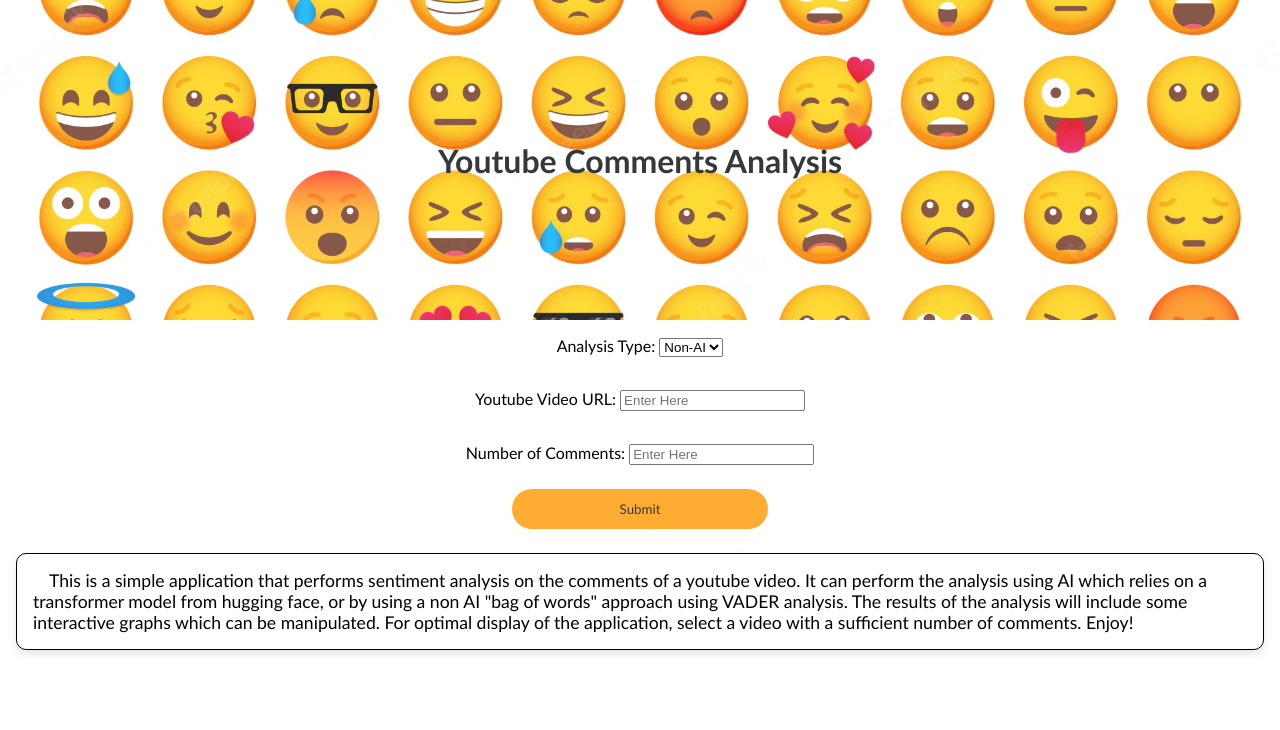
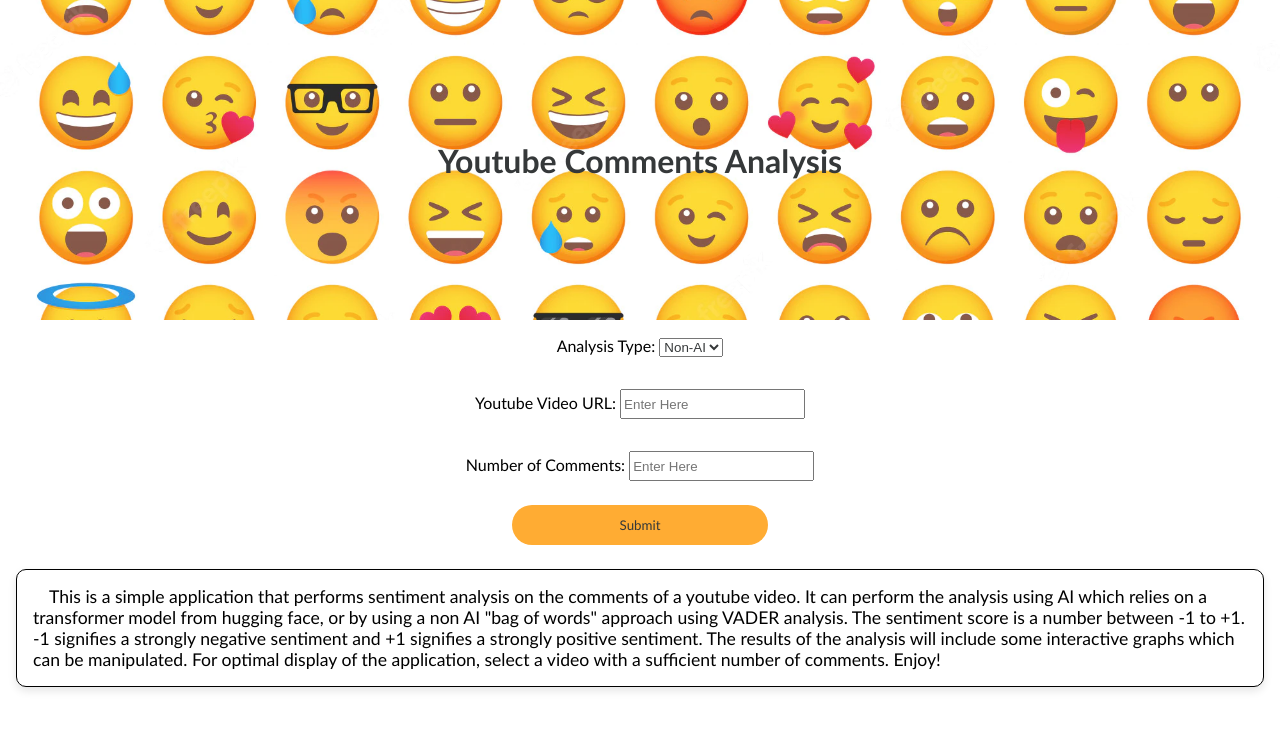
Before and after one commit to MastrMatt/youtubeNLP, a Django app: page / in a window 1280 px wide. Shown: the top 730 px of the page. Run offline with Django 5.2, Linux system fonts and the light colour scheme.

Commit message:
Some minor touchups

```diff
--- a/backend/comments/forms.py
+++ b/backend/comments/forms.py
@@ -9,18 +9,19 @@
             ("ml", "AI"),
         ],
         required=True,
+        widget=forms.Select(attrs={"class": "analysis-type"}),
     )
 
     video_url = forms.URLField(
         label="Youtube Video URL",
         required=True,
-        widget=forms.TextInput(attrs={"placeholder": "Enter Here"}),
+        widget=forms.TextInput(attrs={"class": "video-url", "placeholder": "Enter Here"}),
     )
 
     num_comments = forms.IntegerField(
         label="Number of Comments",
         required=True,
-        widget=forms.NumberInput(attrs={"placeholder": "Enter Here"}),
+        widget=forms.NumberInput(attrs={"class": "num-comments", "placeholder": "Enter Here"}),
     )
 
     def clean_video_url(self):
--- a/backend/comments/static/comments/css/base.css
+++ b/backend/comments/static/comments/css/base.css
@@ -61,3 +61,15 @@
     background-color: #fff;
     border: 1px solid black; /* Added black border */
 }
+
+.analysis-type {
+    color: #353839;
+}
+
+.video-url {
+    height: 1.5rem;
+}
+
+.num-comments {
+    height: 1.5rem;
+}
--- a/backend/comments/static/comments/css/displayComments.css
+++ b/backend/comments/static/comments/css/displayComments.css
@@ -9,6 +9,7 @@
     display: block;
     text-align: center;
     margin-top: 3rem;
+    text-decoration: underline;
 }
 
 #line-chart, #bar-chart {
--- a/backend/comments/templates/base.html
+++ b/backend/comments/templates/base.html
@@ -36,7 +36,7 @@
         </div>
 
         <div class = "description-box">
-            <span class = "description"> This is a simple application that performs sentiment analysis on the comments of a youtube video. It can perform the analysis using AI which relies on a transformer model from hugging face, or by using a non AI "bag of words" approach using VADER analysis. The results of the analysis will include some interactive graphs which can be manipulated. For optimal display of the application, select a video with a sufficient number of comments. Enjoy! </span>
+            <span class = "description"> This is a simple application that performs sentiment analysis on the comments of a youtube video.  It can perform the analysis using AI which relies on a transformer model from hugging face, or by using a non AI "bag of words" approach using VADER analysis. The sentiment score is a number between -1 to +1. -1 signifies a strongly negative sentiment and +1 signifies a strongly positive sentiment. The results of the analysis will include some interactive graphs which can be manipulated. For optimal display of the application, select a video with a sufficient number of comments. Enjoy! </span>
 
         </div>
 
--- a/backend/comments/templates/displayComments.html
+++ b/backend/comments/templates/displayComments.html
@@ -16,6 +16,8 @@
         <div class="refresh-icon" onClick="refreshApp()">
             <i class="fas fa-sync-alt"></i>
         </div>
+
+        <h2>Graphs: </h2>
 
         <div class="graph1-container">
             <canvas id="line-chart"></canvas>
```
Also changed, not shown: requirements.txt (+21 -0 lines), README.md.
